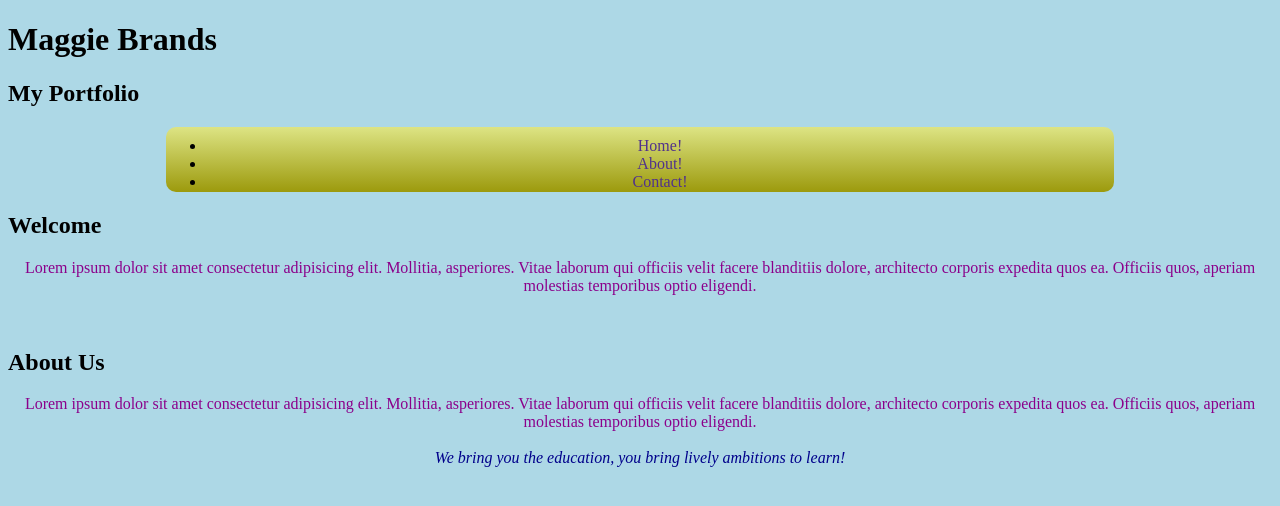
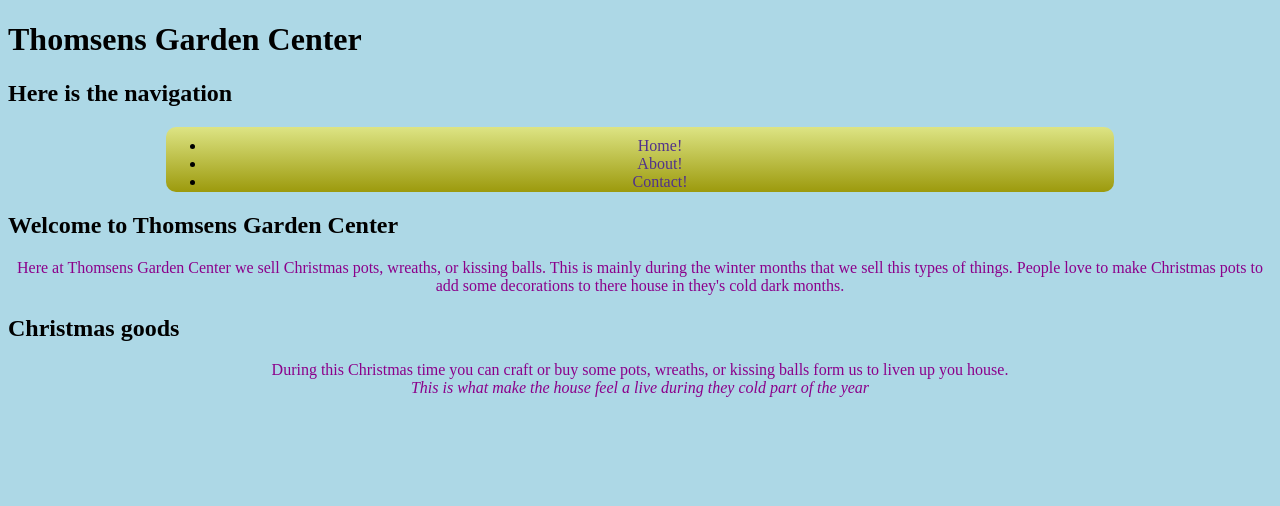
Before and after one commit to MaggieBrands/GitCollab, a plain HTML site: page about.html in a window 1280 px wide. Drawn offline with Linux system fonts and the light colour scheme.

Commit message:
Update about.html
I change it to Thomsens Garden Center and talked about what you do in the store.

```diff
--- a/about.html
+++ b/about.html
@@ -3,7 +3,7 @@
 
 <head>
     <meta charset="UTF-8">
-    <title>Maggie Brands</title>
+    <title>About Thomsens Garden Center</title>
 
     <style>
     h1 h2 h3{
@@ -59,8 +59,8 @@
 
 <header>
 
-        <h1>Maggie Brands</h1>
-        <h2>My Portfolio</h2>
+        <h1>Thomsens Garden Center</h1>
+        <h2>Here is the navigation</h2>
         <nav role="navigation" id="mainNav" class="navigation">
             <ul>
                 <li><a href="index.html">Home!</a></li>
@@ -73,15 +73,13 @@
 
 <main id="main">
 
-    <h2>Welcome</h2>
+    <h2>Welcome to Thomsens Garden Center</h2>
 
-    <p>Lorem ipsum dolor sit amet consectetur adipisicing elit. Mollitia, asperiores. Vitae laborum qui officiis velit facere blanditiis dolore, architecto corporis expedita quos ea. Officiis quos, aperiam molestias temporibus optio eligendi.</p>
+    <p>Here at Thomsens Garden Center we sell Christmas pots, wreaths, or kissing balls. This is mainly during the winter months that we sell this types of things. People love to make Christmas pots to add some decorations to there house in they's cold dark months.</p>
 
-    <br>
+    <h2>Christmas goods</h2>
 
-    <h2>About Us</h2>
-
-    <p>Lorem ipsum dolor sit amet consectetur adipisicing elit. Mollitia, asperiores. Vitae laborum qui officiis velit facere blanditiis dolore, architecto corporis expedita quos ea. Officiis quos, aperiam molestias temporibus optio eligendi. <br><br><font color="darkblue"><em>We bring you the education, you bring lively ambitions to learn!</font></em></p>
+    <p>During this Christmas time you can craft or buy some pots, wreaths, or kissing balls form us to liven up you house. <br><em>This is what make the house feel a live during they cold part of the year</em></p>
 
 </main>
 
```
